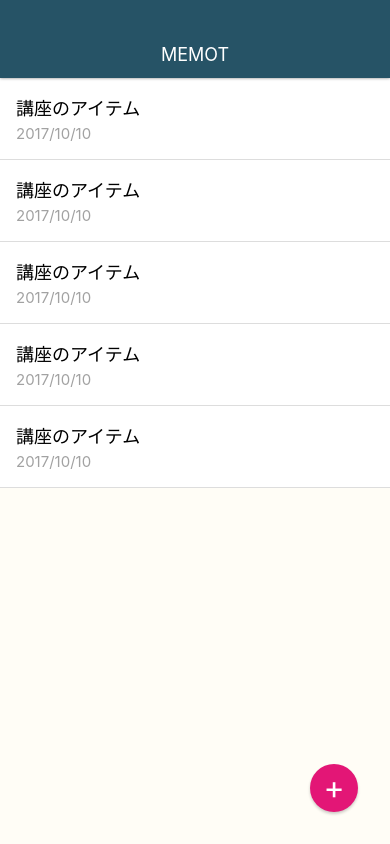
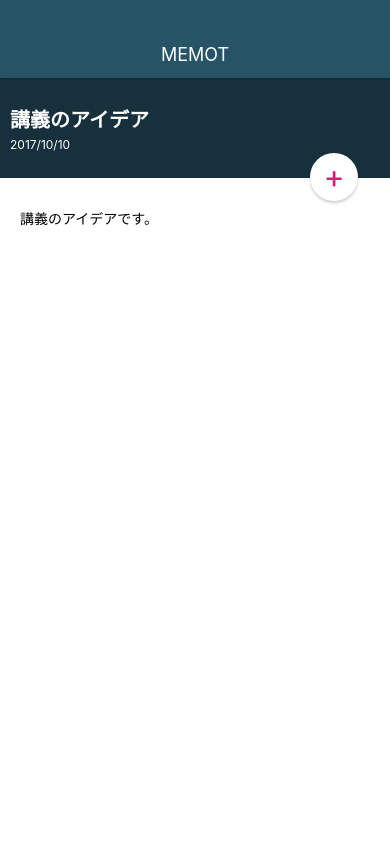
Before and after one commit to YumaUeno123/MemoApp, a React Native app: screen / in a window 390 px wide. Built offline with nearby package versions, Linux system fonts and the light colour scheme.

Commit message:
Style MemoDetailScreen

```diff
--- a/App.js
+++ b/App.js
@@ -2,14 +2,14 @@
 import { StyleSheet, View } from 'react-native';
 
 import Appbar from './src/components/Appbar';
-import MemoListScreen from './src/screens/MemoListScreen';
+import MemoDetailScreen from './src/screens/MemoDetailScreen';
 
 export default class App extends React.Component {
   render() {
     return (
       <View style={styles.container}>
         <Appbar />
-        <MemoListScreen />
+        <MemoDetailScreen />
       </View>
     );
   }
--- a/src/elements/CircleButton.js
+++ b/src/elements/CircleButton.js
@@ -3,9 +3,18 @@
 
 class CircleButton extends React.Component {
   render() {
+    const { style, color } = this.props;
+
+    let bgColor = '#e31676';
+    let textColor = '#fff';
+
+    if (color === 'white') {
+      bgColor = '#fff';
+      textColor = '#e31676';
+    }
     return (
-      <View style={styles.circleButton}>
-        <Text style={styles.circleButtonTitle}>
+      <View style={[styles.circleButton, style, { backgroundColor: bgColor }]}>
+        <Text style={[styles.circleButtonTitle, { color: textColor }]}>
           {this.props.children}
         </Text>
       </View>
@@ -20,7 +29,6 @@
     right: 32,
     width: 48,
     height: 48,
-    backgroundColor: '#e31676',
     borderRadius: 50,
     justifyContent: 'center',
     alignItems: 'center',
@@ -32,7 +40,6 @@
 
   circleButtonTitle: {
     fontSize: 32,
-    color: '#fff',
     lineHeight: 32,
   },
 });
--- /dev/null
+++ b/src/screens/MemoDetailScreen.js
@@ -0,0 +1,62 @@
+import React from 'react';
+import { StyleSheet, View, Text } from 'react-native';
+
+import CircleButton from '../elements/CircleButton';
+
+class MemoDetailScreen extends React.Component {
+  render() {
+    return (
+      <View style={styles.container}>
+        <View>
+          <View style={styles.memoHeader}>
+            <View>
+              <Text style={styles.memoHeaderTitle}>講義のアイデア</Text>
+              <Text style={styles.memoHeaderDate}>2017/10/10</Text>
+            </View>
+          </View>
+        </View>
+        <View style={styles.memoContent}>
+          <Text>講義のアイデアです。</Text>
+        </View>
+
+        <CircleButton color="white" style={styles.editButton}>+</CircleButton>
+      </View>
+    );
+  }
+}
+
+const styles = StyleSheet.create({
+  container: {
+    flex: 1,
+    width: '100%',
+  },
+  memoHeader: {
+    height: 100,
+    backgroundColor: '#17313c',
+    justifyContent: 'center',
+    padding: 10,
+  },
+  memoHeaderTitle: {
+    fontSize: 20,
+    fontWeight: 'bold',
+    color: '#fff',
+    marginBottom: 4,
+  },
+  memoHeaderDate: {
+    fontSize: 12,
+    color: '#fff',
+  },
+  memoContent: {
+    paddingTop: 30,
+    paddingRight: 20,
+    paddingLeft: 20,
+    paddingBottom: 20,
+    backgroundColor: '#fff',
+    flex: 1,
+  },
+  editButton: {
+    top: 75,
+  },
+});
+
+export default MemoDetailScreen;
```
